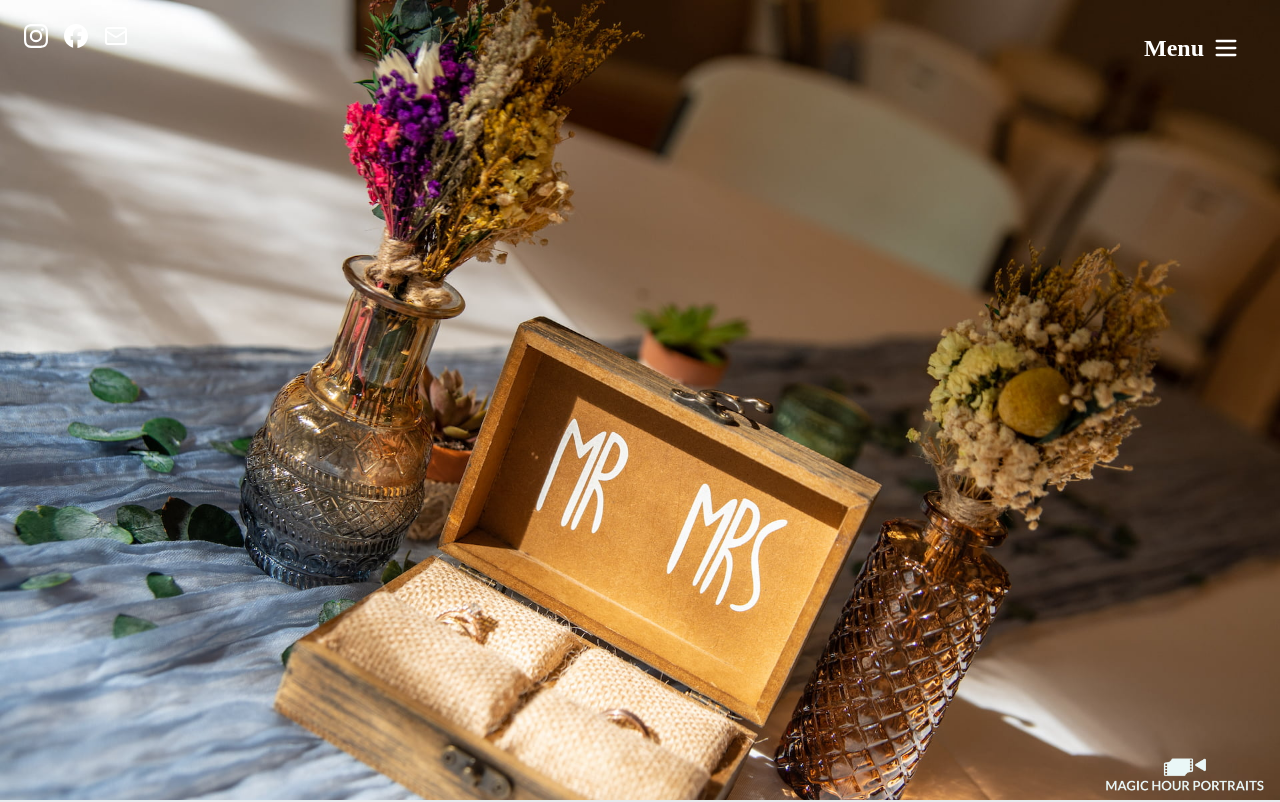
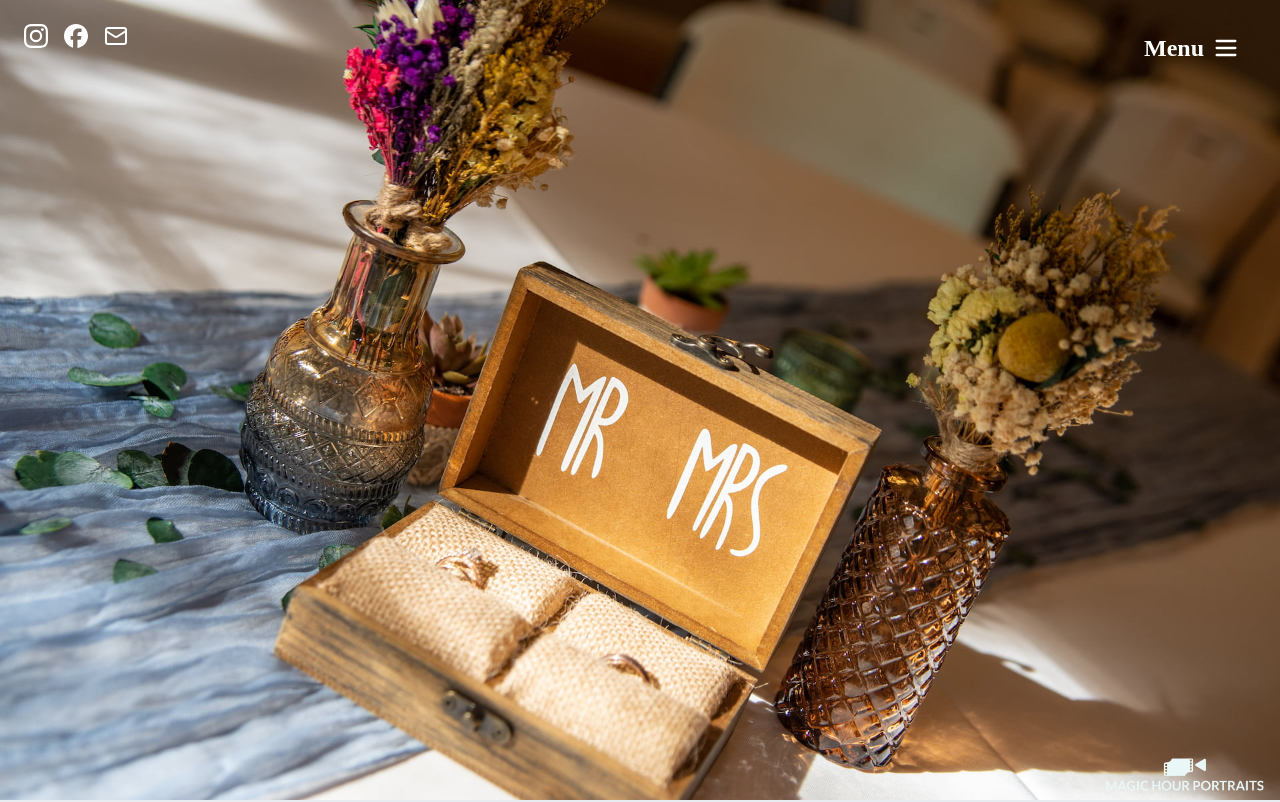
Before and after one commit to ethanbonsall/Magic-Hour-Portraits, a Next.js app in the folder web/: page / in a window 1280 px wide. Shown: the top 802 px of the page. Built offline with nearby package versions, Linux system fonts and the light colour scheme; grey boxes are pictures that could not be loaded.

Commit message:
Fixed positoning of second image

```diff
--- a/web/components/home/home-carousel.tsx
+++ b/web/components/home/home-carousel.tsx
@@ -46,9 +46,9 @@ const Header = () => {
             src={src}
             alt={`Header Image ${i}`}
             fill
-            className={`absolute inset-0 w-full h-full object-cover object-top transition-opacity duration-1000 ${
+            className={`absolute inset-0 w-full h-full transition-opacity duration-1000 object-cover ${
               i === index ? "opacity-100" : "opacity-0"
-            }`}
+            } ${i === 1 ? "object-[bottom]" : "object-center"}`}
             priority={i === 0}
           />
         ))}
```
